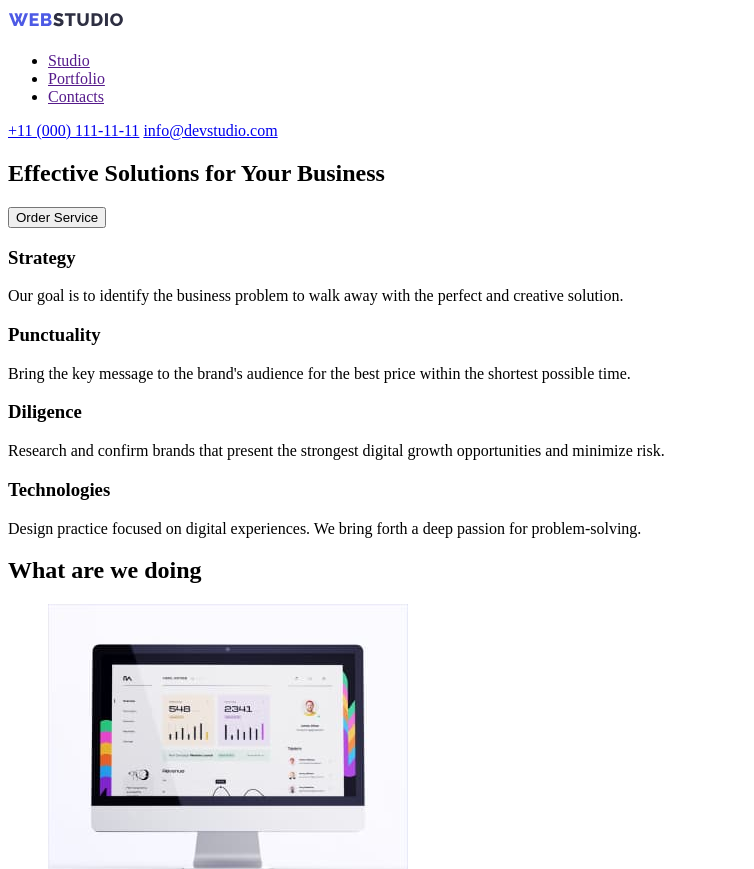
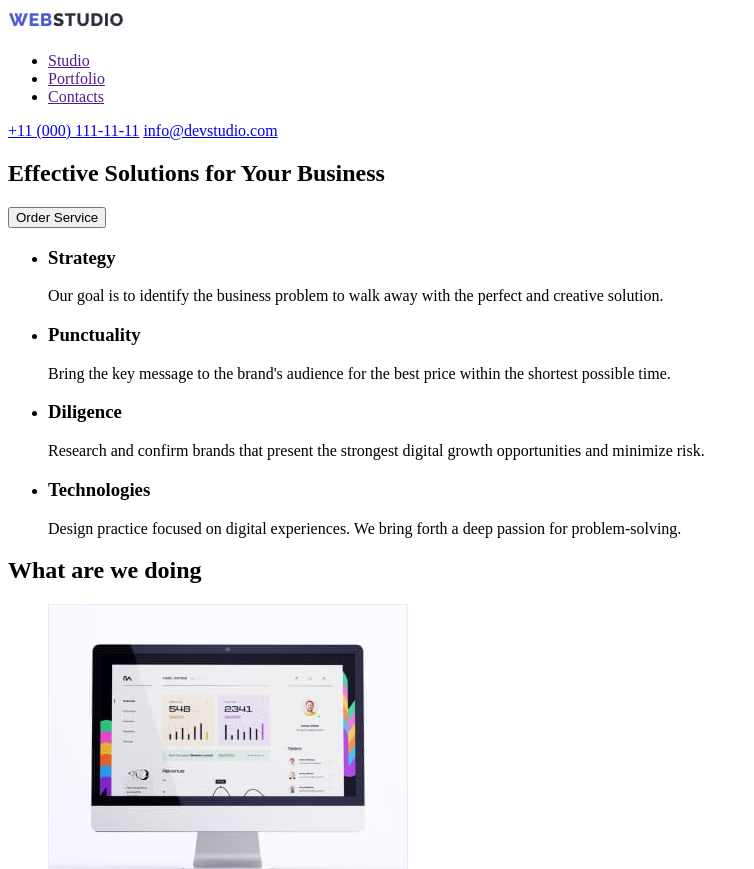
Before and after one commit to Nazar0105/goit-markup-hw-01, a plain HTML site: page index.html in a window 1280 px wide. Shown: the top 869 px of the page, without its empty margins (0-754 px from the left). Drawn offline with Linux system fonts and the light colour scheme.

Commit message:
try-2-home-1

```diff
--- a/index.html
+++ b/index.html
@@ -13,7 +13,7 @@
 
         <nav>
             <a href="">
-                <img src="./images/Logo.svg" alt="site-logo">
+                <img src="./images/Logo.jpg" alt="site-logo">
             </a>
             <ul>
                 <li><a href="">Studio</a></li>
@@ -30,19 +30,31 @@
             <button type="button">Order Service</button>
         </section>
         <section>
+
+            <ul>
+                <li>
                     <h3>Strategy</h3>
-            <p>Our goal is to identify the business problem to walk away with the perfect and creative solution.</p>
-
+                    <p>Our goal is to identify the business problem to walk away with the perfect and creative solution.
+                    </p>
+                </li>
+                <li>
                     <h3>Punctuality</h3>
-            <p>Bring the key message to the brand's audience for the best price within the shortest possible time.
+                    <p>Bring the key message to the brand's audience for the best price within the shortest possible
+                        time.
                     </p>
-
+                </li>
+                <li>
                     <h3>Diligence</h3>
                     <p>Research and confirm brands that present the strongest digital growth opportunities and minimize
                         risk.
                     </p>
+                </li>
+                <li>
                     <h3>Technologies</h3>
-            <p>Design practice focused on digital experiences. We bring forth a deep passion for problem-solving.</p>
+                    <p>Design practice focused on digital experiences. We bring forth a deep passion for
+                        problem-solving.</p>
+                </li>
+            </ul>
         </section>
         <section>
             <h2>What are we doing</h2>
@@ -76,9 +88,10 @@
     </main>
     <footer>
         <a href="">
-            <img src="./images/Logo.svg" alt="site-logo">
+            <img src="./images/Logo.jpg" alt="site-logo">
         </a>
         <p>Increase the flow of customers and sales for your business with digital marketing & growth solutions.</p>
     </footer>
 </body>
+
 </html>
```
Also changed, not shown: images/Logo.jpg (added), images/Logo.svg (deleted). Lines whose indentation alone changed are shown as unchanged.
